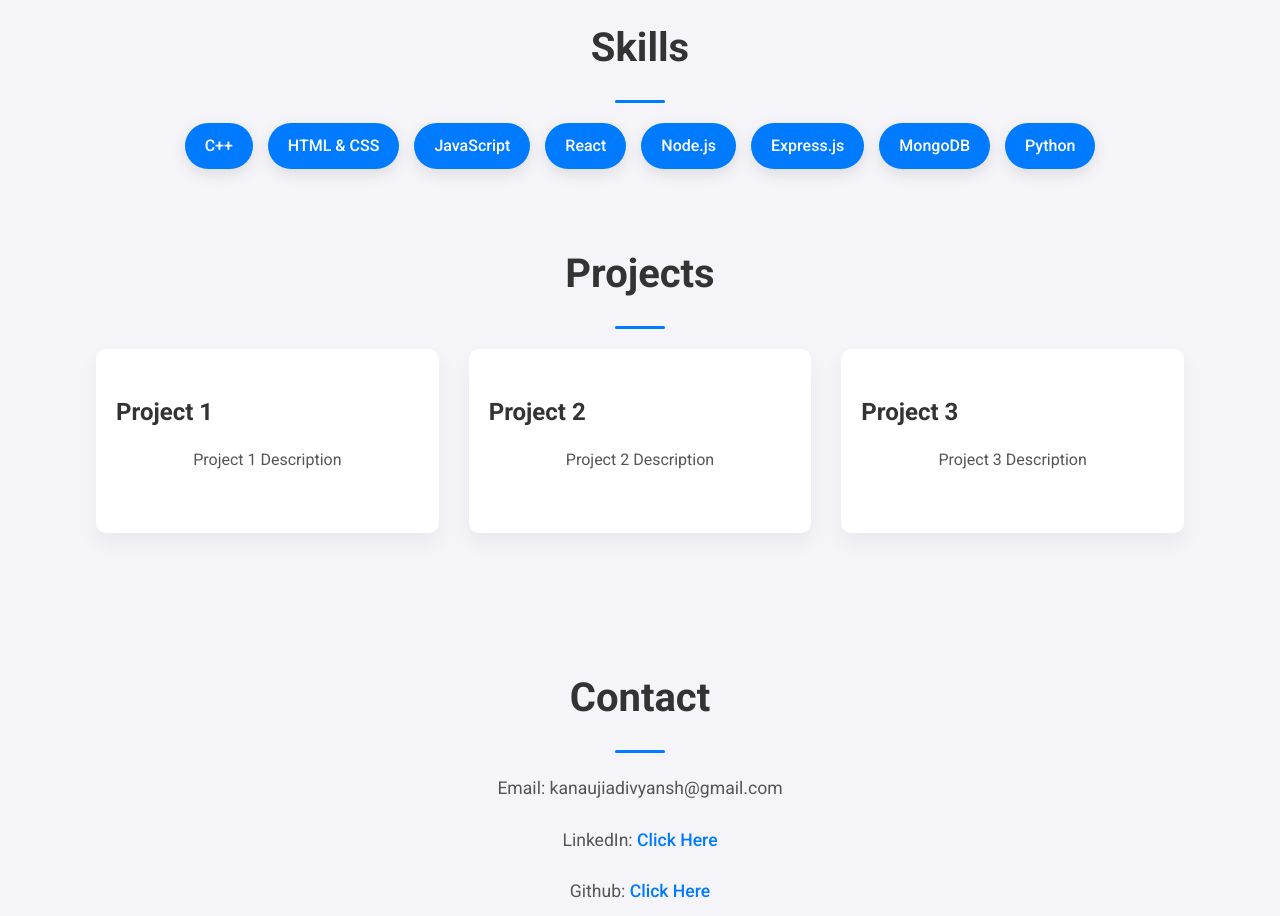
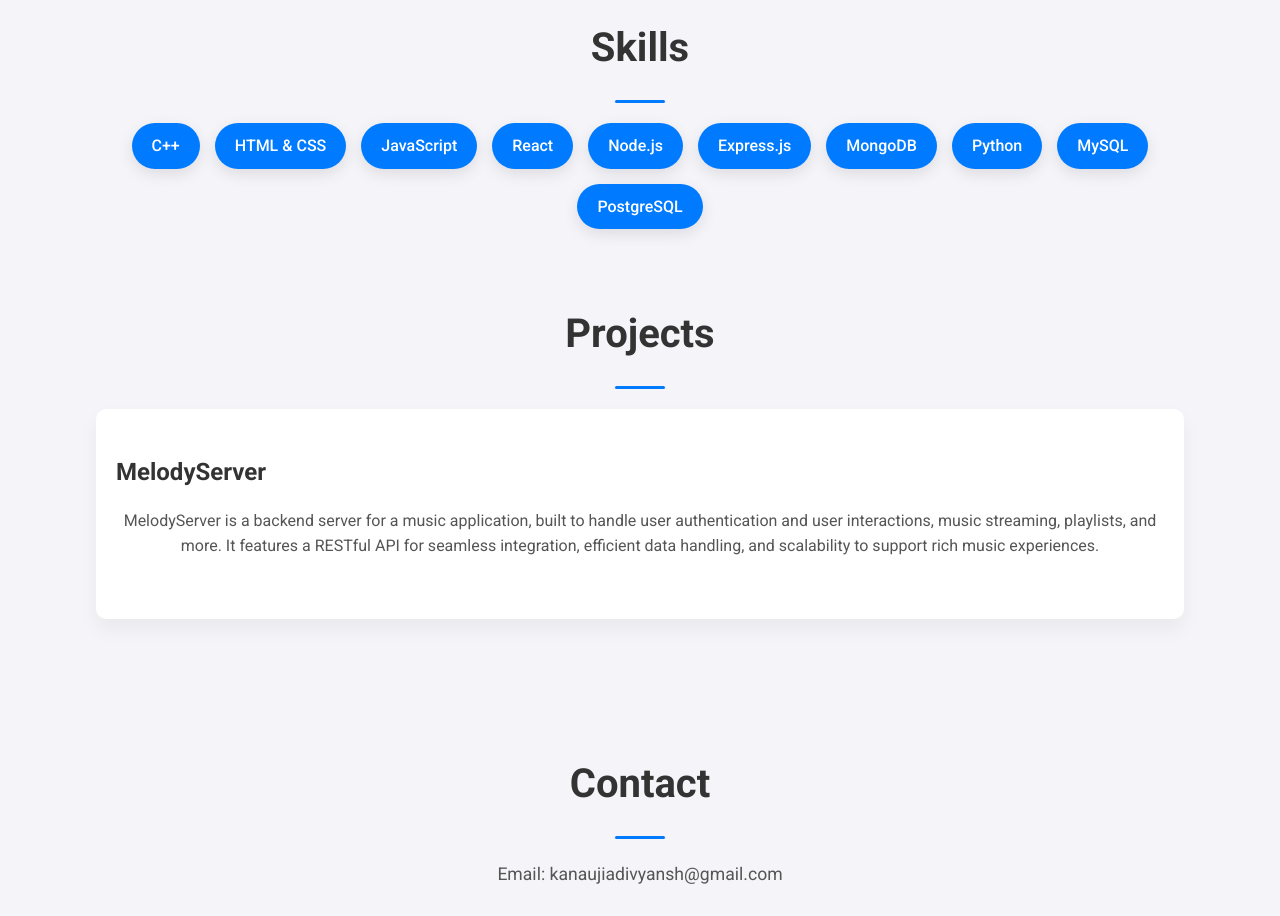
Before and after one commit to CyberKnight4269/Portfolio, a React (Vite) app: page / in a window 1280 px wide. Shown: the part 940-1856 px from the top of the page. Built offline with nearby package versions, Linux system fonts and the light colour scheme.

Commit message:
Added the project MelodyServer

```diff
--- a/components/Projects.jsx
+++ b/components/Projects.jsx
@@ -5,18 +5,18 @@ function Projects() {
     <section id="projects" className="container">
         <h2>Projects</h2>
         <div className="projects-grid">
-            <div className="project-item">
-                <h3 className="project-title">Project 1</h3>
-                <p className="project-description">Project 1 Description</p>
-            </div>
-            <div className="project-item">
+            <a href='https://github.com/CyberKnight4269/MelodyServer' className="project-item">
+                <h3 className="project-title">MelodyServer</h3>
+                <p className="project-description">MelodyServer is a backend server for a music application, built to handle user authentication and user interactions, music streaming, playlists, and more. It features a RESTful API for seamless integration, efficient data handling, and scalability to support rich music experiences.</p>
+            </a>
+            {/* <a href='' className="project-item">
                 <h3 className="project-title">Project 2</h3>
                 <p className="project-description">Project 2 Description</p>
-            </div>
-            <div className="project-item">
+            </a>
+            <a href='' className="project-item">
                 <h3 className="project-title">Project 3</h3>
                 <p className="project-description">Project 3 Description</p>
-            </div>
+            </a> */}
         </div>
     </section>
   )
--- a/components/Skills.jsx
+++ b/components/Skills.jsx
@@ -13,6 +13,8 @@ function Skills() {
             <div className="skill-item">Express.js</div>
             <div className="skill-item">MongoDB</div>
             <div className="skill-item">Python</div>
+            <div className="skill-item">MySQL</div>
+            <div className="skill-item">PostgreSQL</div>
         </div>
     </section>
   )
```
